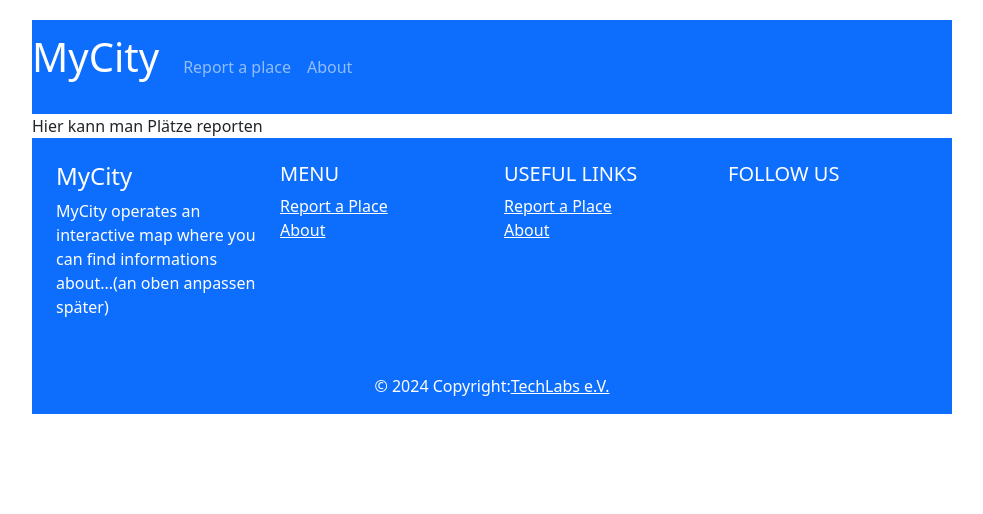
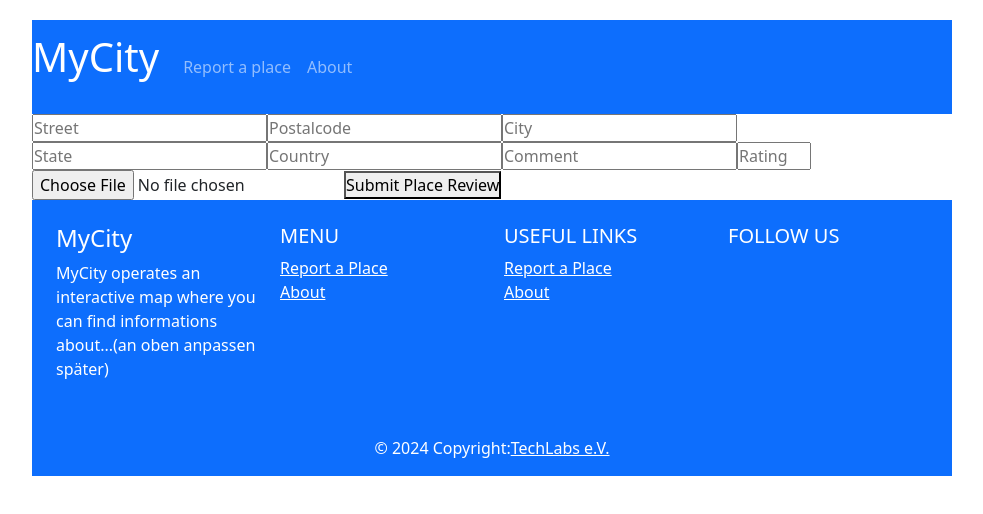
Before and after one commit to LePoel/myowncity, a React (Create React App) app: page /reportplace in a window 1280 px wide. Shown: the top 514 px of the page, without its empty margins (148-1131 px from the left). Built offline with nearby package versions, Linux system fonts and the light colour scheme.

Commit message:
Submitting new places with images, reviews and ratings is possible

```diff
--- a/src/components/reportplace/ReportPlace.js
+++ b/src/components/reportplace/ReportPlace.js
@@ -1,5 +1,169 @@
+import {useState} from "react";
+import axios from "axios";
+import {storage, db} from "../../config/firebase";
+import {
+    ref,
+    uploadBytes,
+    getDownloadURL,
+} from "firebase/storage";
+import {v4} from "uuid";
+import {
+    collection,
+    addDoc,
+    query,
+    where,
+    getDocs
+} from "firebase/firestore";
+
 function ReportPlace() {
-    return <div>Hier kann man Plätze reporten</div>
+    //Storage and Database References
+    const placeReviewCollectionRef = collection(db, "placereview");
+
+    //New PlaceReview states
+    const [newStreet, setNewStreet] = useState("");
+    const [newPostalcode, setnewPostalcode] = useState(0);
+    const [newCountry, setNewCountry] = useState("");
+    const [newCity, setNewCity] = useState("");
+    const [newState, setNewState] = useState("");
+    const [newComment, setNewComment] = useState("");
+    const [newRating, setNewRating] = useState(0);
+
+    //New Image states
+    const [imageUpload, setImageUpload] = useState(null);
+
+    //Submission states
+    const [submissionMessage, setSubmissionMessage] = useState("");
+
+    const onSubmitPlaceReview = async () => {
+            let latitude = 0.0;
+            let longitude = 0.0;
+            let newImageUrl = "";
+            try {
+                const response = await axios.get('https://geocode.maps.co/search?', {
+                    params: {
+                        street: newStreet,
+                        city: newCity,
+                        state: newState,
+                        postalcode: newPostalcode,
+                        country: newCountry,
+                        api_key: "65f7ee2c4a612908541908nqm3d62d3"
+                    }
+                });
+
+                longitude = Number(response.data[0].lon);
+                latitude = Number(response.data[0].lat);
+            } catch (err) {
+                console.error("Gibt nen Fehler mit latitude, longitude" + err);
+            }
+
+            if (imageUpload != null) {
+                try {
+                    const imageRef = ref(storage, `placeImages/${imageUpload.name + v4()}`);
+                    const snapshot = await uploadBytes(imageRef, imageUpload);
+                    newImageUrl = await getDownloadURL(snapshot.ref);
+                } catch (error) {
+                    console.error("Error uploading image:", error);
+                }
+            }
+
+            // Check if a place review with the same address already exists
+            const placeQuery = query(placeReviewCollectionRef, where("street", "==", newStreet), where("postalcode", "==", newPostalcode), where("city", "==", newCity), where("state", "==", newState), where("country", "==", newCountry));
+            const querySnapshot = await getDocs(placeQuery);
+
+
+            if (!querySnapshot.empty) {
+                // Place review already exists, update existing place review
+                const existingPlaceReviewID = querySnapshot.docs[0].id;
+
+                //Update Reviews
+                if (newComment != null) {
+                    const reviewCollectionRef = collection(db, `placereview/${existingPlaceReviewID}/reviews`);
+                    await addDoc(reviewCollectionRef, {comment: newComment});
+                }
+
+                //Add the rating
+                if (newRating != null) {
+                    const ratingCollectionRef = collection(db, `placereview/${existingPlaceReviewID}/rating`);
+                    await addDoc(ratingCollectionRef, {stars: newRating});
+                }
+
+                //Add the Image
+                if (newImageUrl != null) {
+                    const imagesCollectionRef = collection(db, `placereview/${existingPlaceReviewID}/imageRefs`);
+                    await addDoc(imagesCollectionRef, {imageUrl: newImageUrl});
+                }
+            } else {
+                // Place review doesn't exist, create new place review
+                const newPlaceReviewRef = await addDoc(placeReviewCollectionRef, {
+                    street: newStreet,
+                    city: newCity,
+                    country: newCountry,
+                    state: newState,
+                    postalcode: newPostalcode,
+                    longitude: longitude,
+                    latitude: latitude
+                });
+
+                //Add the comment
+                const reviewCollectionRef = collection(newPlaceReviewRef, "reviews");
+                await addDoc(reviewCollectionRef, {comment: newComment});
+
+                //Add the rating
+                const ratingCollectionRef = collection(newPlaceReviewRef, "rating");
+                await addDoc(ratingCollectionRef, {stars: newRating});
+
+                //Add the Image
+                const imagesCollectionRef = collection(newPlaceReviewRef, 'imageRefs');
+                await addDoc(imagesCollectionRef, {imageUrl: newImageUrl});
+            }
+
+            setSubmissionMessage("Review submitted successfully!");
+        }
+    ;
+
+    return (
+        <div>
+            <input
+                placeholder="Street"
+                onChange={(e) => setNewStreet(e.target.value)}
+            />
+            <input
+                placeholder="Postalcode"
+                type="number"
+                onChange={(e) => setnewPostalcode(Number(e.target.value))}
+            />
+            <input
+                placeholder="City"
+                onChange={(e) => setNewCity(e.target.value)}
+            />
+            <input
+                placeholder="State"
+                onChange={(e) => setNewState(e.target.value)}
+            />
+            <input
+                placeholder="Country"
+                onChange={(e) => setNewCountry(e.target.value)}
+            />
+            <input
+                placeholder="Comment"
+                onChange={(e) => setNewComment(e.target.value)}
+            />
+            <input
+                placeholder="Rating"
+                type="number"
+                min="0" max="5"
+                onChange={(e) => setNewRating(Number(e.target.value))}
+            />
+            <input
+                type="file"
+                onChange={(event) => {
+                    setImageUpload(event.target.files[0]);
+                }}
+            />
+            <button onClick={onSubmitPlaceReview}> Submit Place Review</button>
+            {submissionMessage && <p>{submissionMessage}</p>}
+        </div>
+    );
 }
 
 export default ReportPlace;
```
Also changed, not shown: src/components/reportplace/AdressToGeocode.js (deleted, +0 -18 lines).
